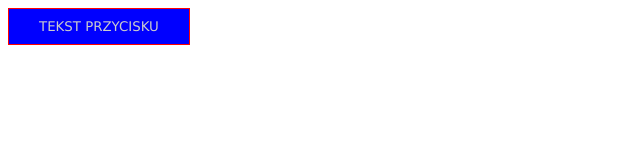
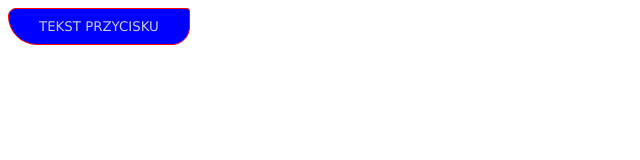
Before and after one commit to hugobosy/universal-components, a React (Create React App) app: page / in a window 1280 px wide. Shown: the top 160 px of the page, without its empty margins (0-640 px from the left). Built offline with nearby package versions, Linux system fonts and the light colour scheme.

Commit message:
add radius properties

```diff
--- a/src/App.tsx
+++ b/src/App.tsx
@@ -13,6 +13,7 @@ function App() {
         border="1px solid red"
         isUppercase
         padding="10px 30px"
+        radius="8px 3px 18px 29px"
       />
     </div>
   );
--- a/src/components/button/Button.components.tsx
+++ b/src/components/button/Button.components.tsx
@@ -11,6 +11,7 @@ export const ButtonComponent: React.FC<ButtonTypes> = ({
   border,
   isUppercase,
   padding,
+  radius,
 }) => {
   return (
     <Button
@@ -21,6 +22,7 @@ export const ButtonComponent: React.FC<ButtonTypes> = ({
       border={border}
       isUppercase={isUppercase}
       padding={padding}
+      radius={radius}
     >
       {text}
     </Button>
--- a/src/components/button/Button.style.ts
+++ b/src/components/button/Button.style.ts
@@ -17,6 +17,7 @@ const displays = {
 };
 
 export const Button = styled.button<Partial<ButtonTypes>>`
+  cursor: pointer;
   ${({ display }) => display && displays[display]};
   ${({ bgColor }) =>
     bgColor &&
@@ -48,4 +49,10 @@ export const Button = styled.button<Partial<ButtonTypes>>`
     css`
       padding: ${padding};
     `};
+
+  ${({ radius }) =>
+    radius &&
+    css`
+      border-radius: ${radius};
+    `}
 `;
--- a/src/components/button/Button.types.ts
+++ b/src/components/button/Button.types.ts
@@ -9,4 +9,5 @@ export interface ButtonTypes {
   isUppercase?: boolean;
   display?: Display;
   padding?: string;
+  radius?: string;
 }
```
